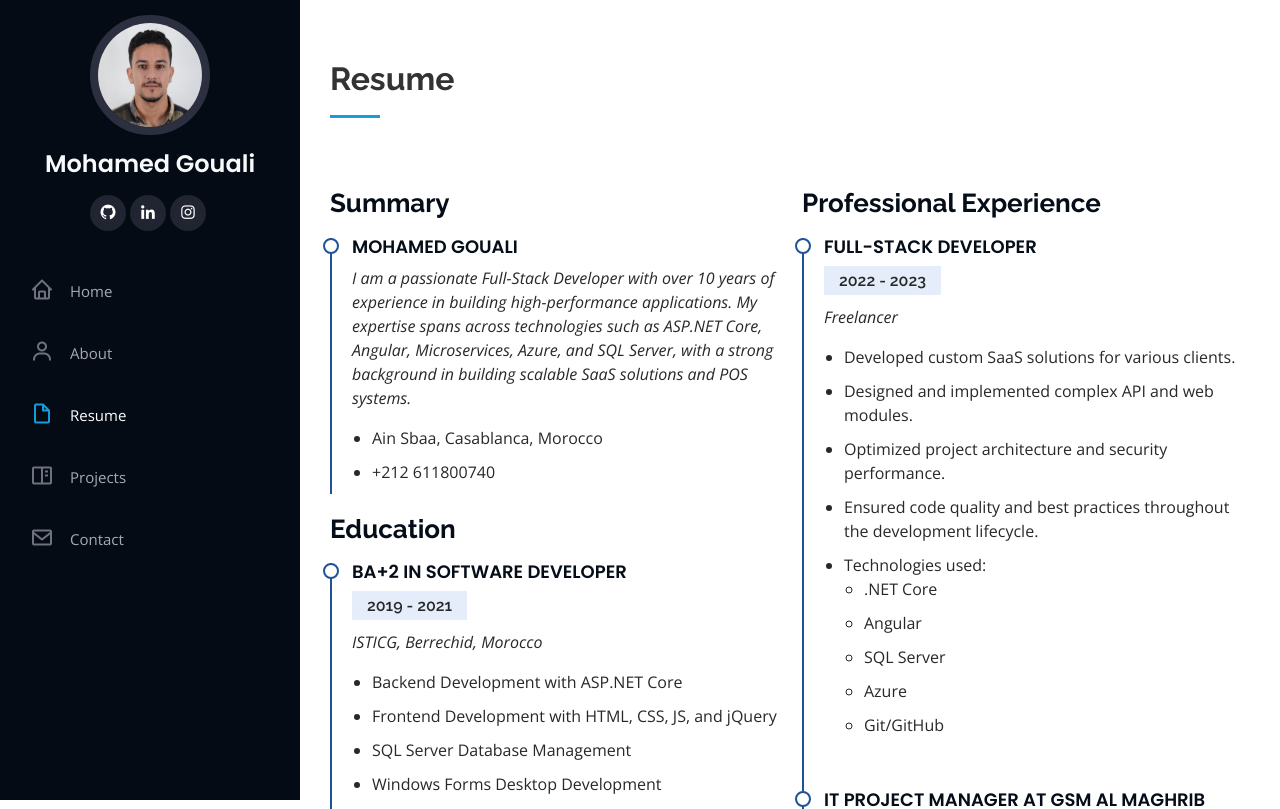
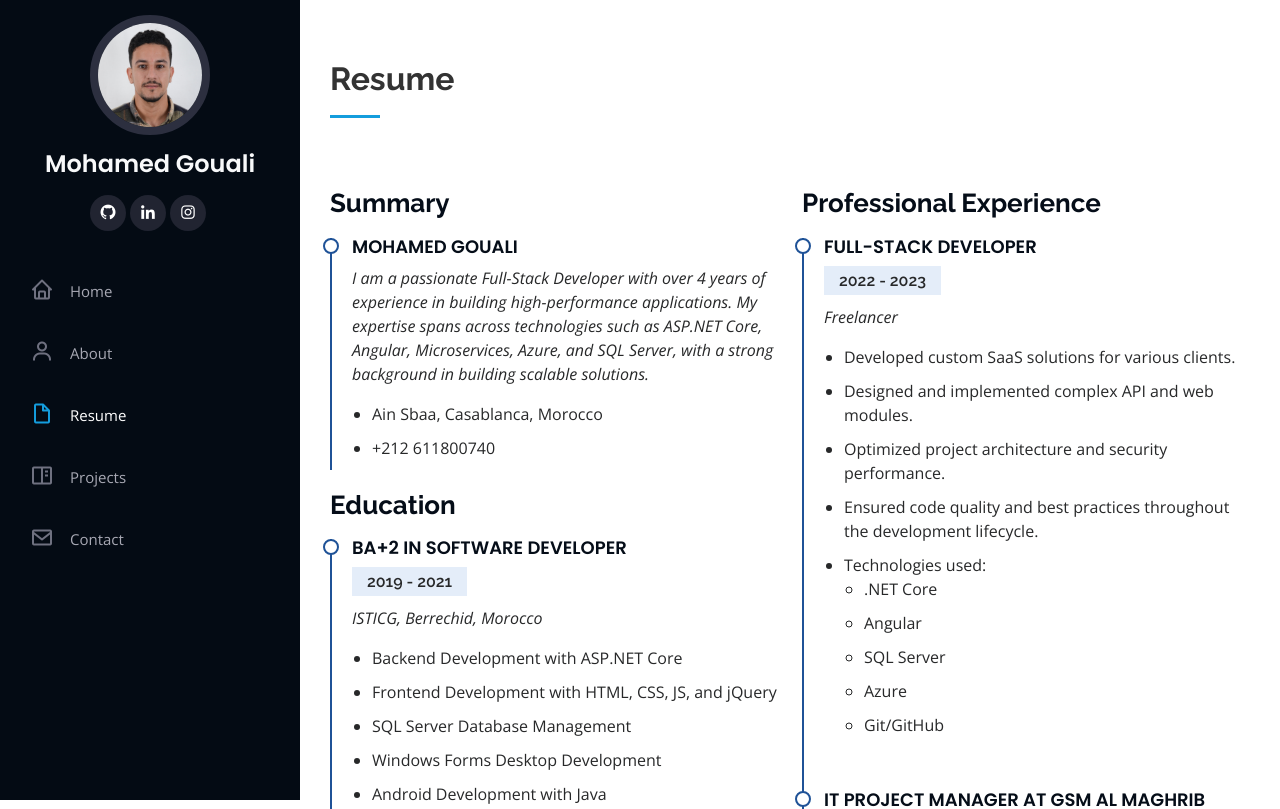
Before and after one commit to gouali-med/my-portfolio, a React (Create React App) app: page /Resume in a window 1280 px wide. Shown: the top 809 px of the page. Built offline with nearby package versions, Linux system fonts and the light colour scheme.

Commit message:
Update Resume.jsx

```diff
--- a/src/Components/Resume.jsx
+++ b/src/Components/Resume.jsx
@@ -13,7 +13,7 @@ function Resume() {
               <h3 class="resume-title">Summary</h3>
               <div class="resume-item pb-0">
                 <h4>Mohamed Gouali</h4>
-                <p><em>I am a passionate Full-Stack Developer with over 10 years of experience in building high-performance applications. My expertise spans across technologies such as ASP.NET Core, Angular, Microservices, Azure, and SQL Server, with a strong background in building scalable SaaS solutions and POS systems.</em></p>
+                <p><em>I am a passionate Full-Stack Developer with over 4 years of experience in building high-performance applications. My expertise spans across technologies such as ASP.NET Core, Angular, Microservices, Azure, and SQL Server, with a strong background in building scalable solutions.</em></p>
                 <ul>
                   <li>Ain Sbaa, Casablanca, Morocco</li>
                   <li>+212 611800740</li>
```
